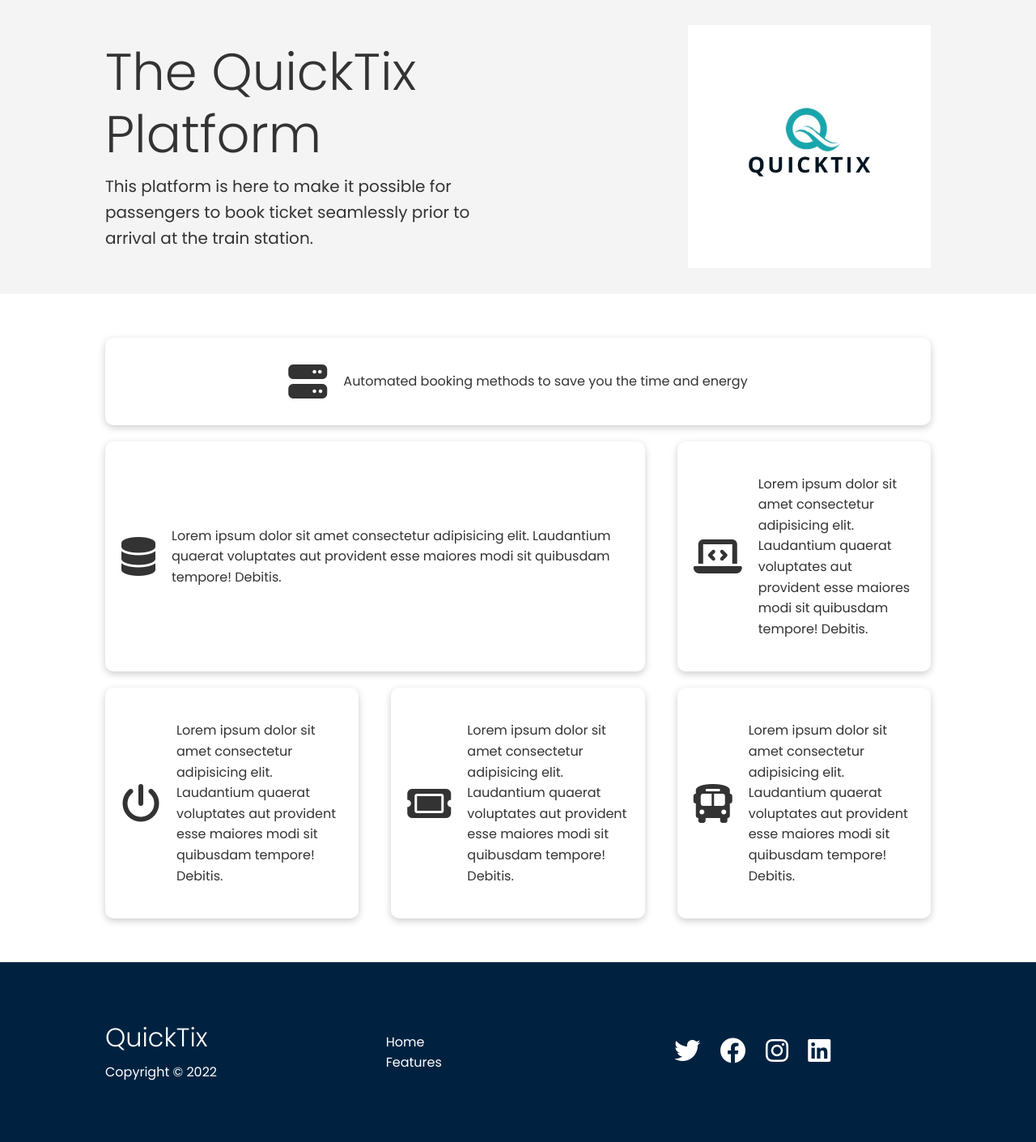
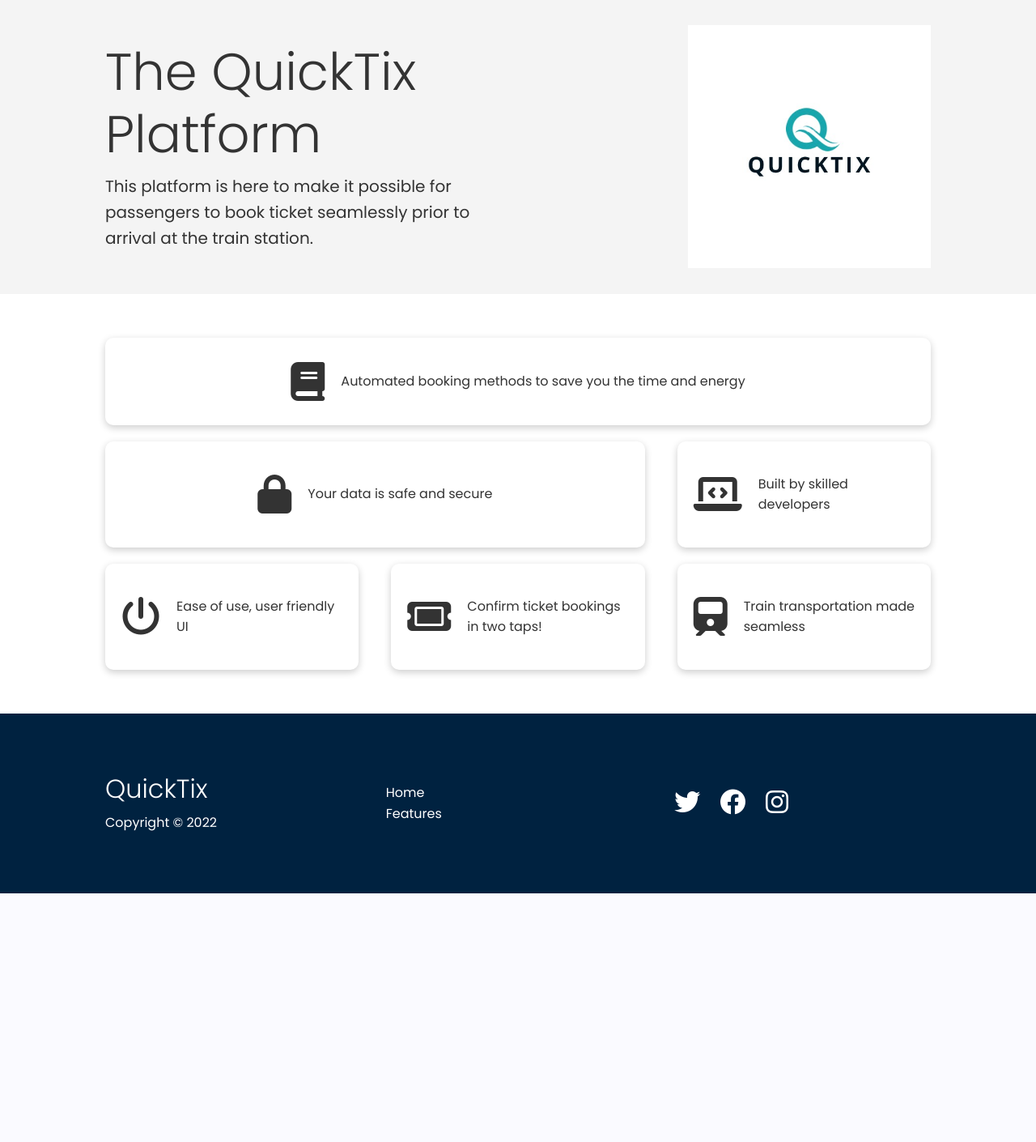
Before and after one commit to aoamusat/QuickTix, a Django app: page /features/ in a window 1280 px wide. Shown: the part 306-1716 px from the top of the page at 81% size. After the commit the page ends 1409 px from the top, so only its background shows below. Run offline with Django 4.2, Linux system fonts and the light colour scheme; parts of the project's set-up code (start-up, migrations or seed data) failed here and were passed over; some libraries are stand-ins or nearby versions.

Commit message:
Edit to CLI section

```diff
--- a/quicktix/static/quicktix/css/style.css
+++ b/quicktix/static/quicktix/css/style.css
@@ -158,7 +158,7 @@ img {
 
 /*CLI */
 .cli {
-    padding-top: 50px;
+    padding-top: 60px;
     padding-bottom: 80px;
     animation: slideInFromBottom 1s ease-in;
 }
@@ -169,12 +169,11 @@ img {
 }
 
 .cli .grid {
-    grid-template-columns: repeat(4, 1fr);
+    grid-template-columns: repeat(3, 1fr);
     grid-template-rows: repeat(2, 1fr);
 }
 
 .cli .grid > *:first-child {
-
     grid-column: 1/span 2;
     grid-row: 1/span 2;
 }
--- a/quicktix/templates/quicktix/features.html
+++ b/quicktix/templates/quicktix/features.html
@@ -43,38 +43,33 @@
 <section class="features-main my-2">
     <div class="container grid grid-3">
         <div class="card flex">
-            <i class="fas fa-server fa-3x"></i>
+            <i class="fas fa-book fa-3x"></i>
             <p>Automated booking methods to save you the time and energy</p>
         </div>
 
         <div class="card flex">
-            <i class="fas fa-database fa-3x"></i>
-            <p>Lorem ipsum dolor sit amet consectetur adipisicing elit.
-            Laudantium quaerat voluptates aut provident esse maiores modi sit quibusdam tempore! Debitis.</p>
+            <i class="fas fa-lock fa-3x"></i>
+            <p>Your data is safe and secure</p>
         </div>
 
         <div class="card flex">
             <i class="fas fa-laptop-code fa-3x"></i>
-            <p>Lorem ipsum dolor sit amet consectetur adipisicing elit.
-            Laudantium quaerat voluptates aut provident esse maiores modi sit quibusdam tempore! Debitis.</p>
+            <p>Built by skilled developers</p>
         </div>
 
         <div class="card flex">
             <i class="fas fa-power-off fa-3x"></i>
-            <p>Lorem ipsum dolor sit amet consectetur adipisicing elit.
-            Laudantium quaerat voluptates aut provident esse maiores modi sit quibusdam tempore! Debitis.</p>
+            <p>Ease of use, user friendly UI</p>
         </div>
 
         <div class="card flex">
             <i class="fas fa-ticket fa-3x"></i>
-            <p>Lorem ipsum dolor sit amet consectetur adipisicing elit.
-            Laudantium quaerat voluptates aut provident esse maiores modi sit quibusdam tempore! Debitis.</p>
+            <p>Confirm ticket bookings in two taps!</p>
         </div>
 
         <div class="card flex">
-            <i class="fas fa-bus fa-3x"></i>
-            <p>Lorem ipsum dolor sit amet consectetur adipisicing elit.
-            Laudantium quaerat voluptates aut provident esse maiores modi sit quibusdam tempore! Debitis.</p>
+            <i class="fas fa-train fa-3x"></i>
+            <p>Train transportation made seamless</p>
         </div>
     </div>
 </section>
@@ -100,7 +95,6 @@
             <a href="#"><i class="fab fa-twitter fa-2x"></i></a>
             <a href="#"><i class="fab fa-facebook fa-2x"></i></a>
             <a href="#"><i class="fab fa-instagram fa-2x"></i></a>
-            <a href="#"><i class="fab fa-linkedin fa-2x"></i></a>
         </div>
     </div>
 </footer>
```
Also changed, not shown: quicktix/templates/quicktix/index.html (+4 -10 lines).
